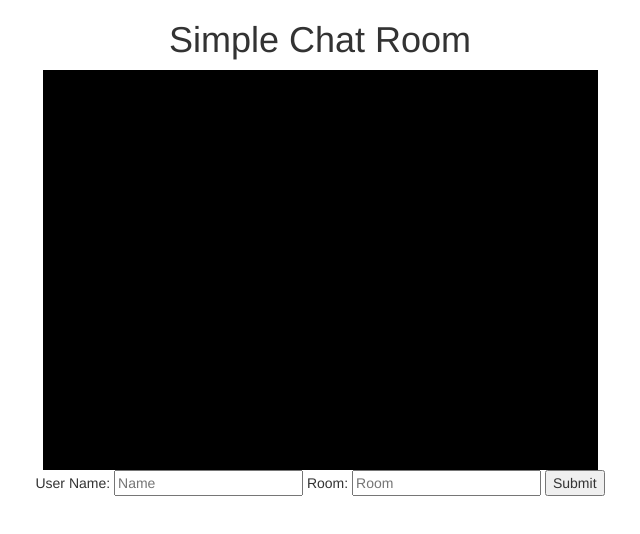
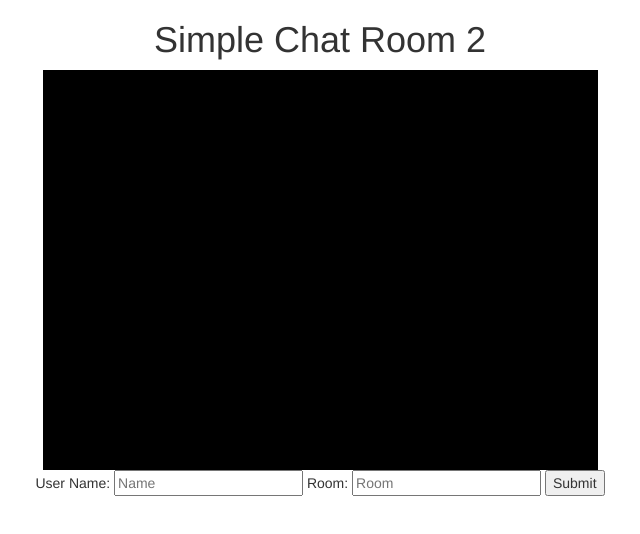
Before and after one commit to daquilino/chat-names-rooms, a website: page public/index.html in a window 1280 px wide. Shown: the whole page, without its empty margins (320-960 px from the left). Drawn offline with nearby package versions, Linux system fonts and the light colour scheme; no server answers.

Commit message:
edited title

```diff
--- a/public/index.html
+++ b/public/index.html
@@ -9,7 +9,7 @@
 
 	<meta name="viewport" content="width=device-width, initial-scale=1">
 
-	<title>Simple Chat Room</title>
+	<title>Simple Chat Room 2</title>
 
 	<link rel="stylesheet" type="text/css" href="https://maxcdn.bootstrapcdn.com/bootstrap/3.3.7/css/bootstrap.min.css">
 
@@ -24,7 +24,7 @@
 
 <body>
 	<header class="text-center">
-		<h1 id="main-header">Simple Chat Room</h1>
+		<h1 id="main-header">Simple Chat Room 2</h1>
 	</header>
 
 
```
